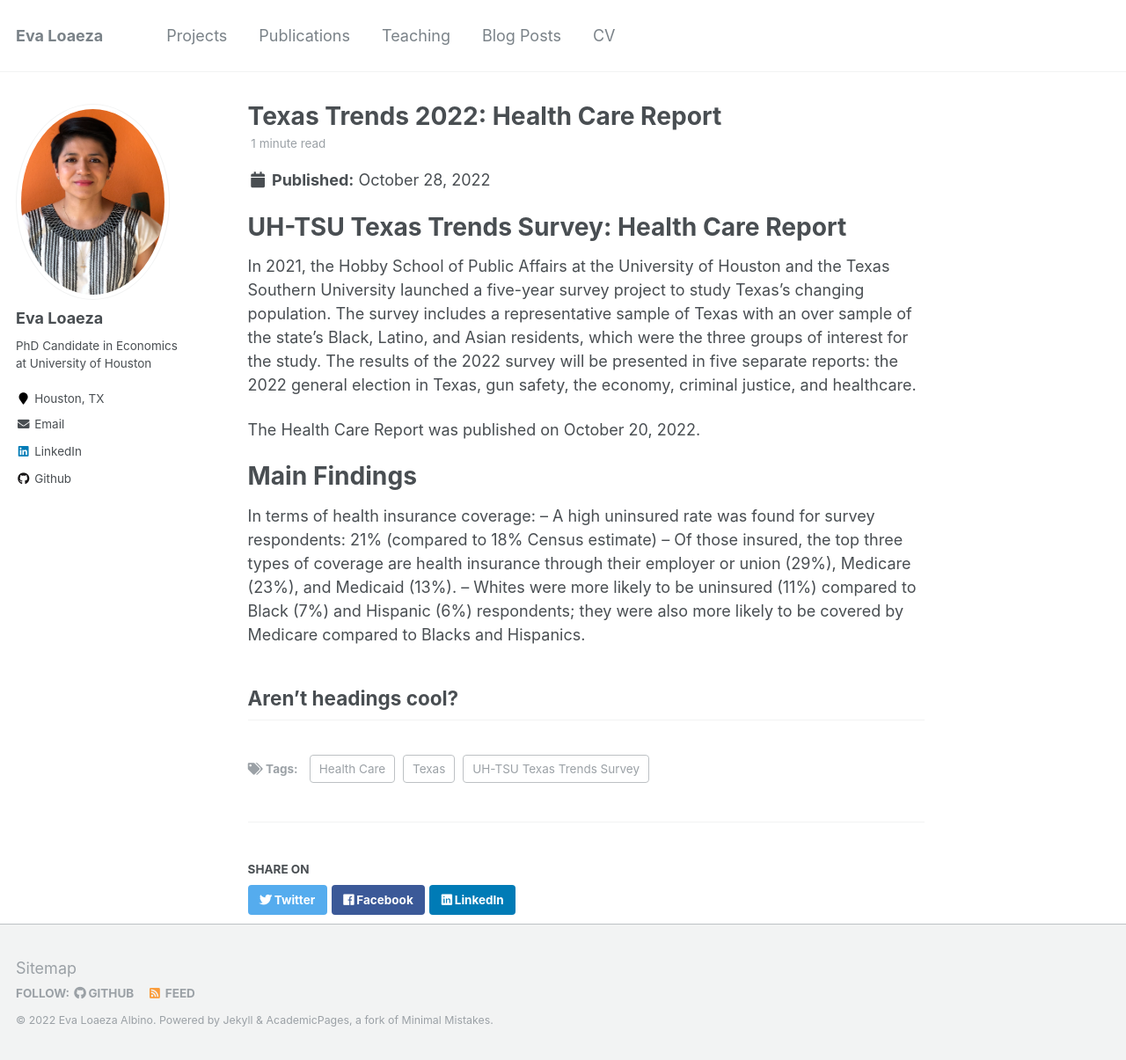
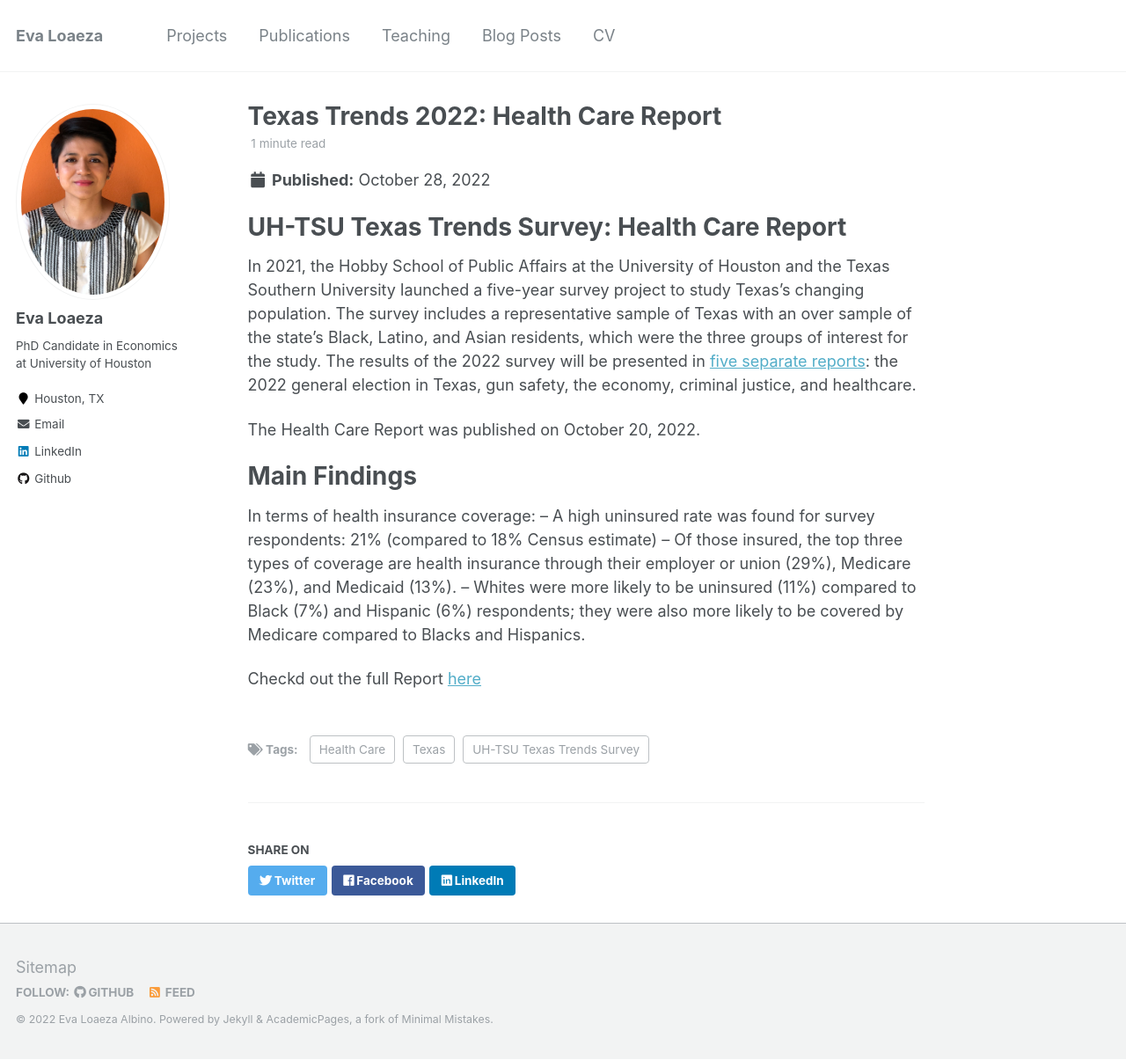
Before and after one commit to evaloaeza/evaloaeza.github.io, a Jekyll site: the page built from _posts/2022-10-18-blog-post-1.md, in a window 1280 px wide and 1205 px high. Shown: the whole window at 88% size. Built offline with Jekyll 4.4.1, drawn with Linux system fonts in a browser that asks for light colours.

Commit message:
Update 2022-10-18-blog-post-1.md

```diff
--- a/_posts/2022-10-18-blog-post-1.md
+++ b/_posts/2022-10-18-blog-post-1.md
@@ -10,7 +10,7 @@ tags:
 UH-TSU Texas Trends Survey: Health Care Report
 ======
 
-In 2021, the Hobby School of Public Affairs at the University of Houston and the Texas Southern University launched a five-year survey project to study Texas’s changing population. The survey includes a representative sample of Texas with an over sample of the state’s Black, Latino, and Asian residents, which were the three groups of interest for the study. The results of the 2022 survey will be presented in five separate reports: the 2022 general election in Texas, gun safety, the economy, criminal justice, and healthcare.
+In 2021, the Hobby School of Public Affairs at the University of Houston and the Texas Southern University launched a five-year survey project to study Texas’s changing population. The survey includes a representative sample of Texas with an over sample of the state’s Black, Latino, and Asian residents, which were the three groups of interest for the study. The results of the 2022 survey will be presented in [five separate reports](http://m2s-conf.uh.edu/hobby/txtrends/): the 2022 general election in Texas, gun safety, the economy, criminal justice, and healthcare.
 
 The Health Care Report was published on October 20, 2022.
 
@@ -22,5 +22,4 @@ In terms of health insurance coverage:
 – Of those insured, the top three types of coverage are health insurance through their employer or union (29%), Medicare (23%), and Medicaid (13%).
 – Whites were more likely to be uninsured (11%) compared to Black (7%) and Hispanic (6%) respondents; they were also more likely to be covered by Medicare compared to Blacks and Hispanics.
 
-Aren't headings cool?
-------
+Checkd out the full Report [here](https://www.cofece.mx/reporte-sobre-las-condiciones-de-competencia-en-el-sector-agroalimentario-2/)
```
